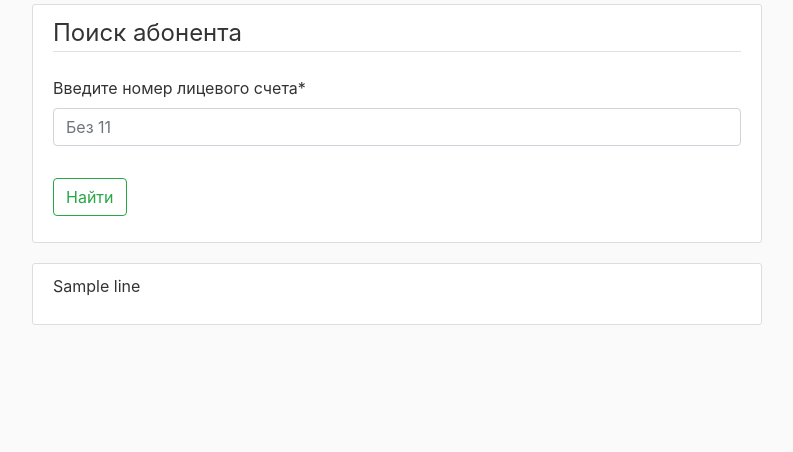
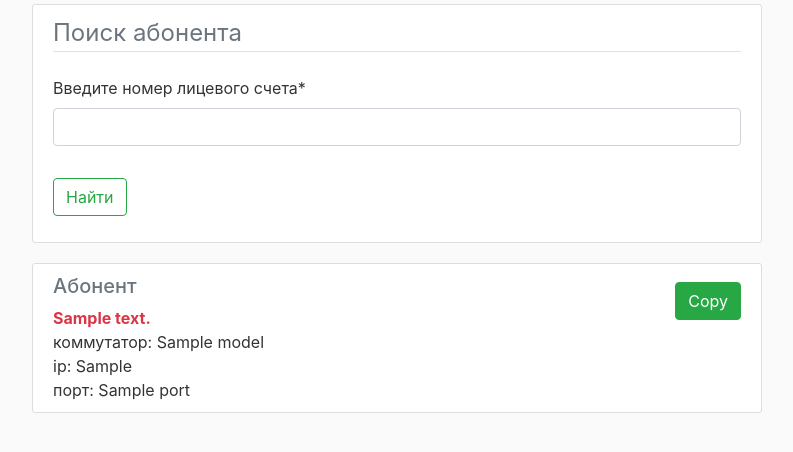
Before and after one commit to ms77grz/dj3vtk-tftp, a Django app: template dj3pro/equipment_accounting/templates/equipment_accounting/search.html in a window 1280 px wide. Shown: the part 76-528 px from the top of the page, without its empty margins (53-846 px from the left). Run offline with Django 3.2, Linux system fonts and the light colour scheme; tables that the repository leaves empty hold one stand-in row (values such as "Sample post"); the template is opened without the code that fills it: values that come from a table or form of the project are taken from there, most other values are stand-ins (such as "Sample title", 1, 10 or a date in 2020); parts of the project's set-up code (start-up, migrations or seed data) failed here and were passed over; some libraries are stand-ins or nearby versions.

Commit message:
styled search.html / added copy to clipboard / check host availability

```diff
--- a/dj3pro/dj3pro/settings.py
+++ b/dj3pro/dj3pro/settings.py
@@ -144,6 +144,7 @@ EMAIL_HOST_PASSWORD = config.get('MAIL_PASS')
 
 PASSWORD_RESET_TIMEOUT_DAYS = 1
 
-SNMP_COMM_RO = config.get('SNMP_COMM_RO')
+SNMP_COMM_RO_GPON = config.get('SNMP_COMM_RO_GPON')
+SNMP_COMM_RO_FTTX = config.get('SNMP_COMM_RO_FTTX')
 
 DEVCONS = config.get('DEVCONS')
--- a/dj3pro/equipment_accounting/forms.py
+++ b/dj3pro/equipment_accounting/forms.py
@@ -4,5 +4,6 @@ from django import forms
 class SearchSubscriber(forms.Form):
     account_number = forms.CharField(
         label='Введите номер лицевого счета',
-        widget=forms.TextInput(attrs={'placeholder': 'Без 11', 'autocomplete': 'off'}),
+        # widget=forms.TextInput(attrs={'placeholder': 'Без 11', 'autocomplete': 'off'}),
+        widget=forms.TextInput(),
         min_length=8, max_length=12)
--- a/dj3pro/equipment_accounting/templates/equipment_accounting/home.html
+++ b/dj3pro/equipment_accounting/templates/equipment_accounting/home.html
@@ -2,7 +2,7 @@
 {% block content %}
 <article class="media content-section">
     <div class="media-body">
-        <h3 class="article-title">Добро пожаловать!</h3>
+        <h3 class="article-title text-muted">Добро пожаловать!</h3>
         <p class="text-muted">Доступ к <a href="{% url 'equipment_accounting_search' %}">поиску</a> можно получить после
             <a href="{% url 'register' %}">регистрации</a>.<br>
             Регистрация только @vainahtelecom.ru адресов.<br>
--- a/dj3pro/equipment_accounting/templates/equipment_accounting/search.html
+++ b/dj3pro/equipment_accounting/templates/equipment_accounting/search.html
@@ -5,7 +5,7 @@
     <form action="" method="POST">
         {% csrf_token %}
         <fieldset class="form-group">
-            <legend class="border-bottom mb-4">Поиск абонента</legend>
+            <legend class="border-bottom mb-4 text-muted">Поиск абонента</legend>
             {{ form|crispy }}
         </fieldset>
         <div class="form-group">
@@ -14,12 +14,50 @@
     </form>
 </div>
 {% if output %}
-<article class="media content-section">
+<!-- <article class="media content-section">
     <div class="media-body">
         {% for line in output%}
         <p>{{ line }}</p>
         {% endfor %}
     </div>
+</article> -->
+<article class="media content-section">
+    <div class="media-body">
+        <!-- CLIPBOARD -->
+        <div id="tocopy">
+            <h5 class="text-muted">Абонент</h5>
+            <ul>
+                {% if is_online %}
+                <li class="font-weight-bold text-success">{{ description }}</li>
+                {% else %}
+                <li class="font-weight-bold text-danger">{{ description }}</li>
+                {% endif %}
+                <li>коммутатор: {{ model }}</li>
+                <li>ip: {{ ip }}</li>
+                <li>порт: {{ port }}</li>
+            </ul>
+        </div>
+        <!-- END OF CLIPBOARD -->
+    </div>
+    <button type="button" class="btn btn-success mt-2" onclick="clipboard()">Copy</button>
+
+    <script>
+        function clipboard() {
+            const dummy = document.createElement('textarea')
+            document.body.appendChild(dummy)
+            dummy.value = document.getElementById('tocopy').innerText
+            dummy.select()
+            document.execCommand("copy")
+            document.body.removeChild(dummy)
+        }
+    </script>
+
+</article>
+{% else %}
+<article class="media content-section">
+    <div class="media-body">
+        <h5 class="text-danger">Данные отсутствуют!</h5>
+    </div>
 </article>
 {% endif %}
 {% endblock content %}
--- a/dj3pro/network/templates/network/network.html
+++ b/dj3pro/network/templates/network/network.html
@@ -2,6 +2,6 @@
 
 {% block content %}
 <div class="content-section">
-    <h2><a class="article-title" href="{% url 'olt_list' %}">GPON</a></h2>
+    <h3><a class="article-title" href="{% url 'olt_list' %}">GPON</a></h3>
 </div>
 {% endblock %}
--- a/dj3pro/network/views.py
+++ b/dj3pro/network/views.py
@@ -10,7 +10,7 @@ from collections import OrderedDict
 from operator import getitem
 
 
-SNMP_COMM_RO = settings.SNMP_COMM_RO
+SNMP_COMM_RO_GPON = settings.SNMP_COMM_RO_GPON
 
 module_dir = os.path.dirname(__file__)  # get current directory
 file_path = os.path.join(module_dir, '/home/ms77grz/.devreg/gpon_hosts.csv')
@@ -39,7 +39,7 @@ def olt_detail(request, ip, model):
     if model in ['MA5608T', 'MA5683T']:
         try:
             # GET SNMP DATA FROM OLT
-            session = Session(hostname=ip, community=SNMP_COMM_RO, version=2)
+            session = Session(hostname=ip, community=SNMP_COMM_RO_GPON, version=2)
             subscribers = session.walk('.1.3.6.1.4.1.2011.6.128.1.1.2.43.1.9')
             states = session.walk('.1.3.6.1.4.1.2011.6.128.1.1.2.46.1.15')
             zipped_context = zip(subscribers, states)
@@ -104,7 +104,7 @@ def ont_detail(request, ip, model, oid):
         port_id = oid.split('.')[-2]  # 4194304000
         slot_port = sp(port_id)
         try:
-            session = Session(hostname=ip, community='gpon_vtk_95',
+            session = Session(hostname=ip, community=SNMP_COMM_RO_GPON,
                               version=2, use_sprint_value=True)
             subscriber = session.get(f'.1.3.6.1.4.1.2011.6.128.1.1.2.43.1.9.{oid_id}')
             subscriber = ' '.join(subscriber.value.replace('_', ' ').replace('=', ' ').replace('(', ' ').replace(')', ' ').replace('"', '').split())
```
Also changed, not shown: dj3pro/equipment_accounting/views.py (+34 -3 lines), dj3pro/network/templates/network/gpon/olt_list.html (+7 -6 lines).
